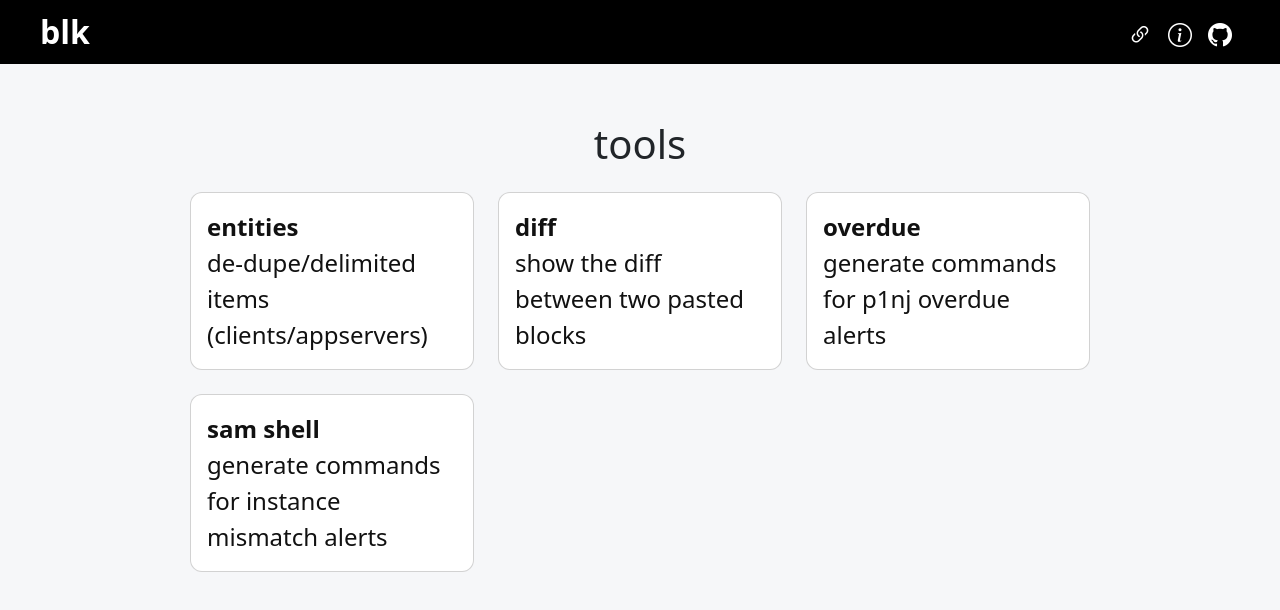
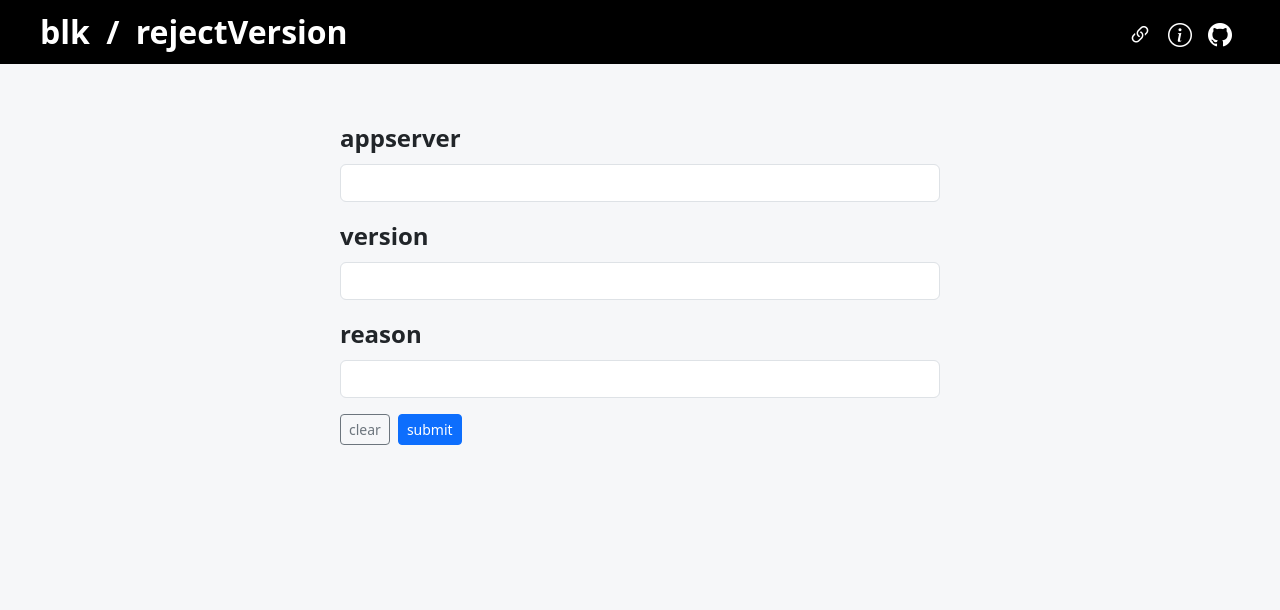
Before and after one commit to vchrombie/blk, a React (Vite) app: page /#/rejectVersion in a window 1280 px wide. Before the commit this address led to /. Shown: the top 610 px of the page. Built offline with nearby package versions, Linux system fonts and the light colour scheme.

Commit message:
Create appserver reject version tool

```diff
--- a/src/app.jsx
+++ b/src/app.jsx
@@ -7,7 +7,7 @@ import Entity from "./pages/entity.jsx";
 import Diff from "./pages/diff.jsx";
 import Overdue from "./pages/overdue.jsx";
 import Samsh from "./pages/samsh.jsx";
-import Placeholder from "./pages/placeholder.jsx";
+import RejectVersion from "./pages/reject-version.jsx";
 
 export default function App() {
   const { pathname } = useLocation();
@@ -30,6 +30,7 @@ export default function App() {
           <Route path="/diff" element={<Diff />} />
           <Route path="/overdue" element={<Overdue />} />
           <Route path="/samsh" element={<Samsh />} />
+          <Route path="/rejectVersion" element={<RejectVersion />} />
           <Route path="*" element={<Navigate to="/" replace />} />
         </Routes>
       </main>
--- /dev/null
+++ b/src/pages/reject-version.jsx
@@ -0,0 +1,80 @@
+import React, { useState } from "react";
+
+const BASE_URL =
+  "https://webster.bfm.com/weblications/smog/rejectVersion.epl";
+
+function buildUrl(name, version, reason) {
+  const url = new URL(BASE_URL);
+  url.searchParams.set("name", name);
+  url.searchParams.set("version", version);
+  url.searchParams.set("reason", reason);
+  return url.toString();
+}
+
+export default function RejectVersion() {
+  const [name, setName] = useState("");
+  const [version, setVersion] = useState("");
+  const [reason, setReason] = useState("");
+
+  const clear = () => {
+    setName("");
+    setVersion("");
+    setReason("");
+  };
+
+  const submit = (e) => {
+    e.preventDefault();
+    const url = buildUrl(name.trim(), version.trim(), reason.trim());
+    window.open(url, "_blank", "noopener,noreferrer");
+  };
+
+  return (
+    <div className="container-fluid mt-3">
+      <div className="row justify-content-center">
+        <div className="col-md-6">
+          <form onSubmit={submit}>
+            <div className="mb-3">
+              <label className="form-label fw-semibold fs-4">appserver</label>
+              <input
+                className="form-control"
+                type="text"
+                value={name}
+                onChange={(e) => setName(e.target.value)}
+              />
+            </div>
+            <div className="mb-3">
+              <label className="form-label fw-semibold fs-4">version</label>
+              <input
+                className="form-control"
+                type="text"
+                value={version}
+                onChange={(e) => setVersion(e.target.value)}
+              />
+            </div>
+            <div className="mb-3">
+              <label className="form-label fw-semibold fs-4">reason</label>
+              <input
+                className="form-control"
+                type="text"
+                value={reason}
+                onChange={(e) => setReason(e.target.value)}
+              />
+            </div>
+            <div className="d-flex gap-2">
+              <button
+                className="btn btn-sm btn-outline-secondary"
+                type="button"
+                onClick={clear}
+              >
+                clear
+              </button>
+              <button className="btn btn-sm btn-primary" type="submit">
+                submit
+              </button>
+            </div>
+          </form>
+        </div>
+      </div>
+    </div>
+  );
+}
--- a/src/tools.js
+++ b/src/tools.js
@@ -23,4 +23,10 @@ export const TOOLS = [
     title: "sam shell",
     desc: "generate commands for instance mismatch alerts",
   },
+  {
+    key: "rejectVersion",
+    path: "/rejectVersion",
+    title: "rejectVersion",
+    desc: "reject an appserver version",
+  },
 ];
```
